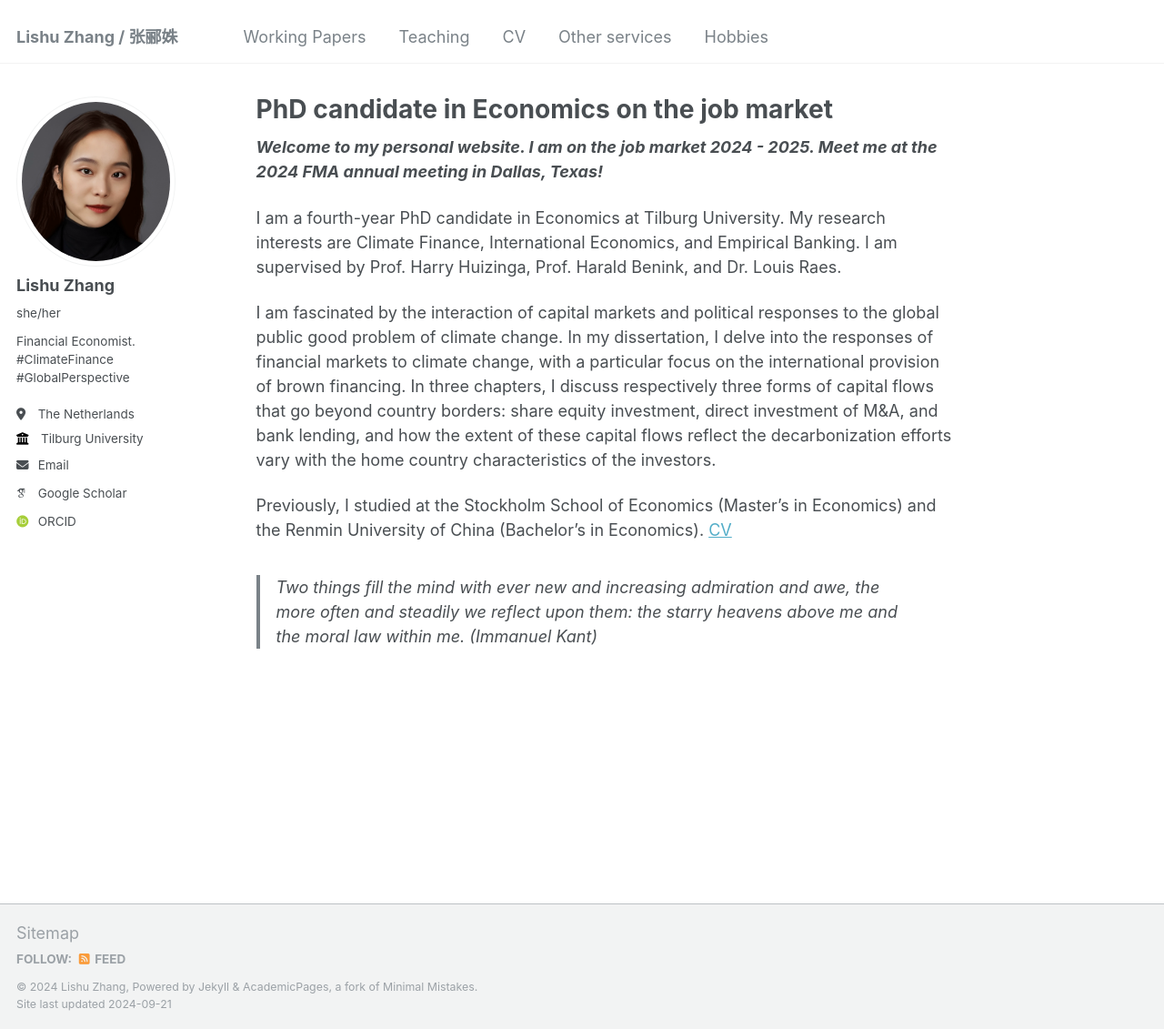
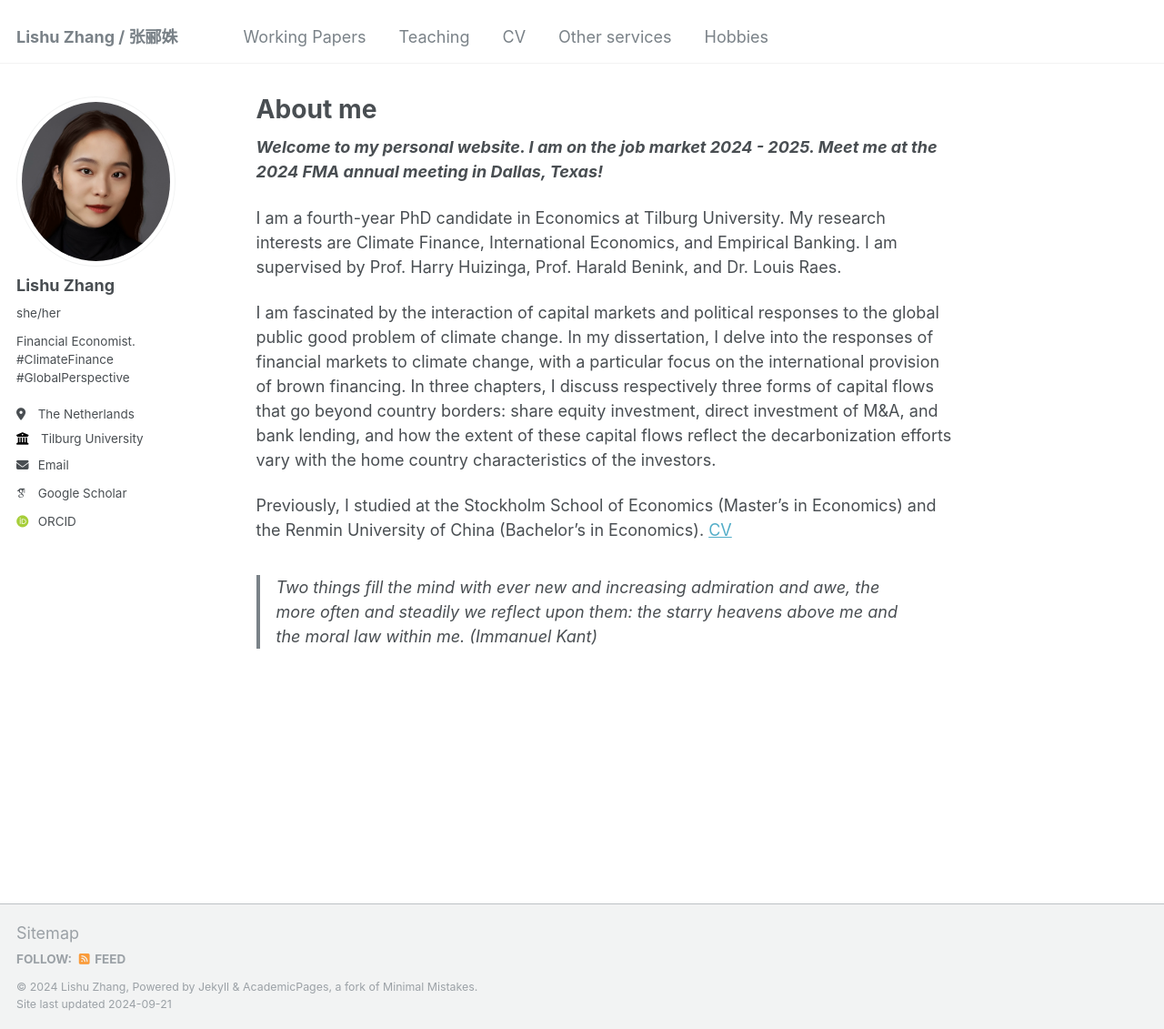
Before and after one commit to LishuZ/LishuZ.github.io, a Jekyll site: the page built from _pages/about.md, in a window 1280 px wide and 1131 px high. Shown: the whole window at 91% size. Built offline with Jekyll 4.4.1, drawn with Linux system fonts in a browser that asks for light colours; some web fonts are replaced.

Commit message:
Update about.md

```diff
--- a/_pages/about.md
+++ b/_pages/about.md
@@ -1,6 +1,6 @@
 ---
 permalink: /
-title: "PhD candidate in Economics on the job market"
+title: "About me"
 author_profile: true
 redirect_from:
   - /about/
```
